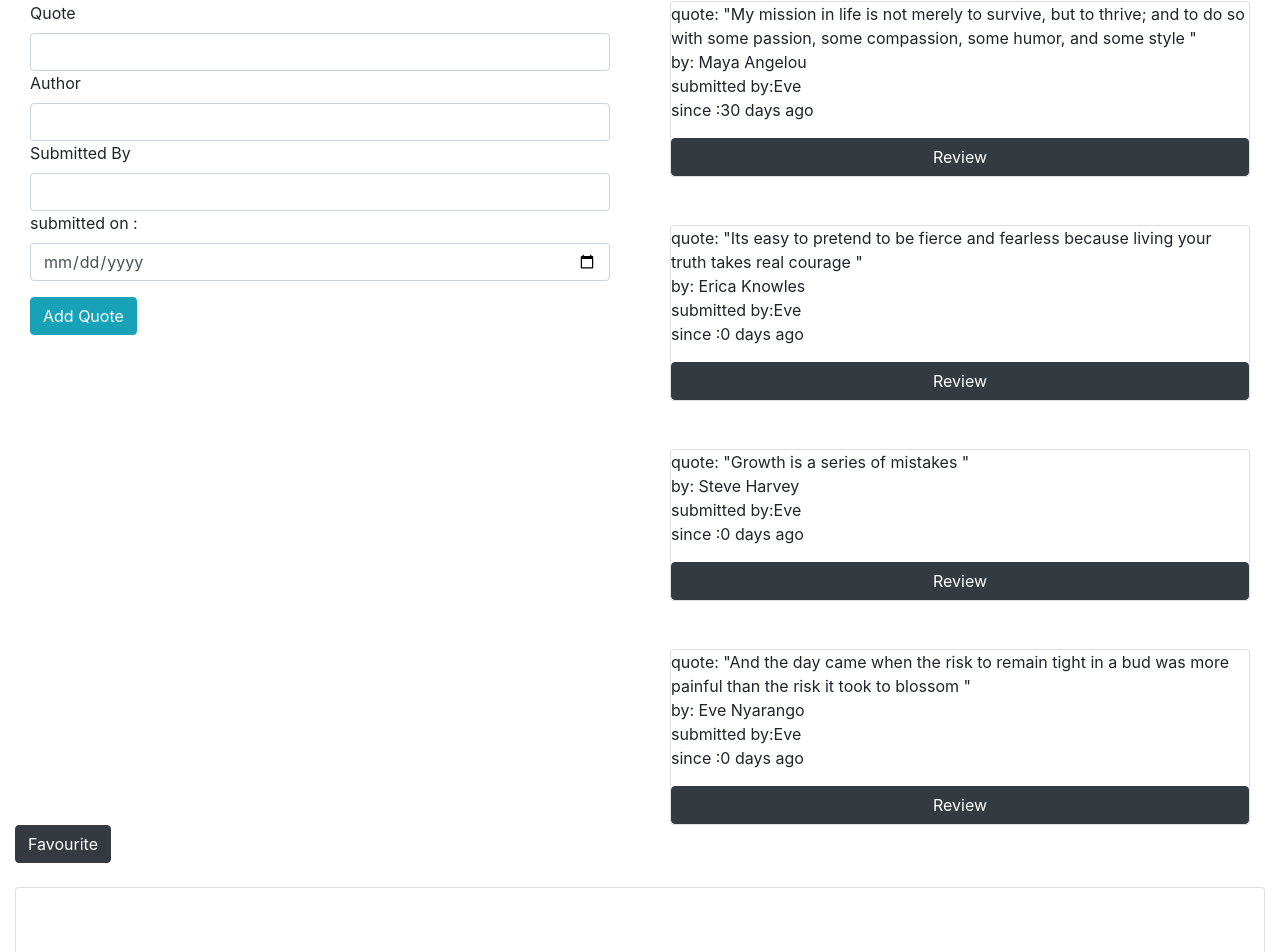
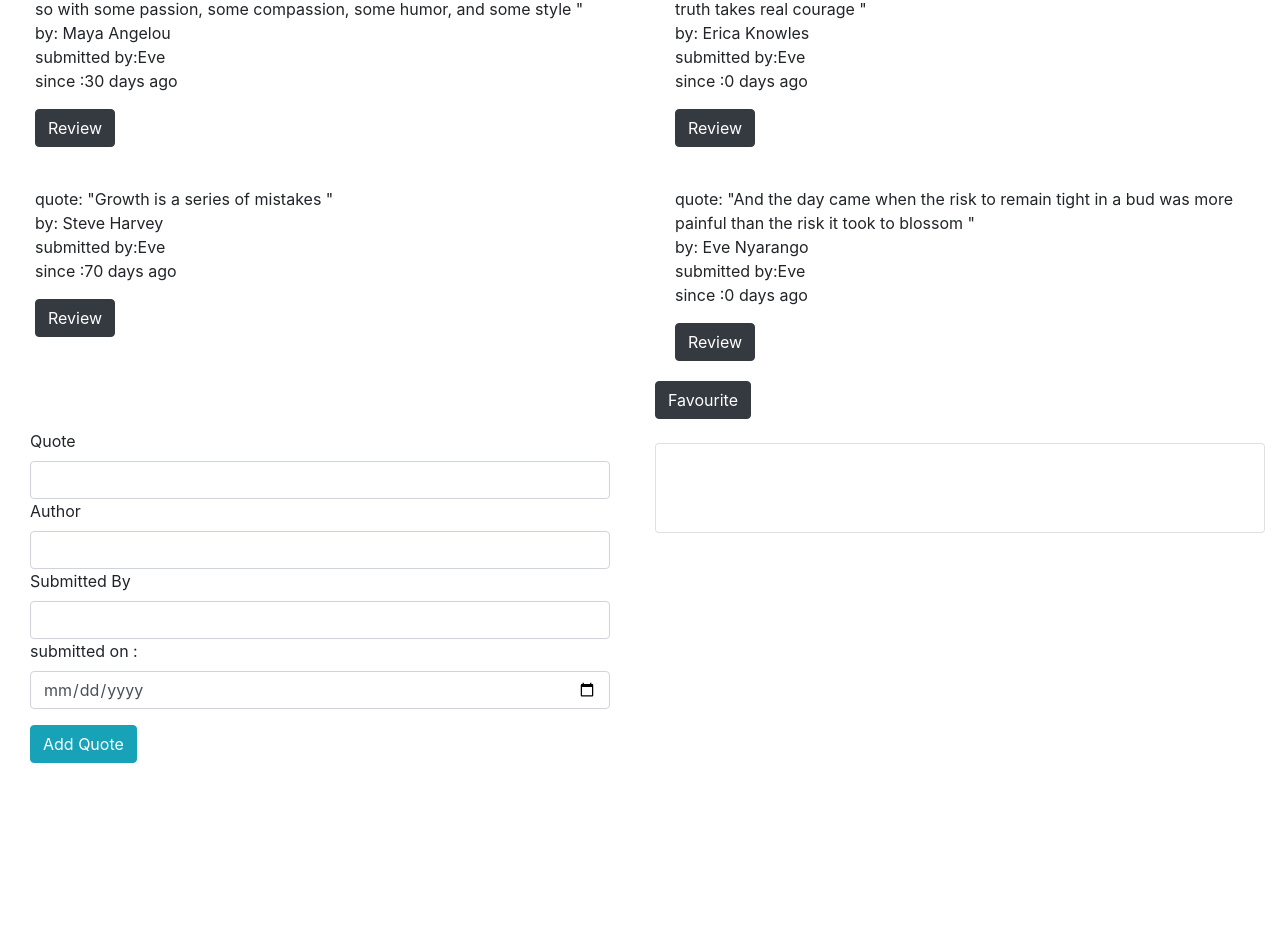
Before and after one commit to EveNyarango/Quotes, an Angular app: page / in a window 1280 px wide. Shown: the part 547-1499 px from the top of the page. After the commit the page ends 1310 px from the top, so only its background shows below. Built offline with nearby package versions, Linux system fonts and the light colour scheme.

Commit message:
style using bootstrap

```diff
--- a/src/app/quote/quote.component.html
+++ b/src/app/quote/quote.component.html
@@ -4,42 +4,43 @@
 
   </div>
 
+
+  <div class="row">
+
+      <div class="col-md-6" *ngFor='let quote of quotes;let i = index'>
+        <div class="card-body">
+          <p id={{i}}>quote: "{{quote.quote}}" <br> by: {{quote.author}} <br> submitted
+            by:{{quote.submittedBy}} <br> since :{{quote.since|dateCount}} days ago</p>
+
+          <button (click)='toggleDetails(i)' class="btn btn-dark">Review</button>
+        </div>
+
+        <div *ngIf='quote.showDescription'>
+          <app-quote-detail [quote]='quote' (isComplete)='deleteQuote($event,i)'></app-quote-detail>
+        </div>
+
+      </div>
+  </div>
   <div class="row">
     <div class="col-md-6">
       <app-quote-form (addQuote)="addNewQuote($event)"></app-quote-form>
     </div>
     <div class="col-md-6">
-        <div *ngFor='let quote of quotes;let i = index'>
-          <br>
-          <br>
-          <div class="container">
-            <div class="card">
-                <p id={{i}}>quote: "{{quote.quote}}" <br> by: {{quote.author}} <br> submitted
-                    by:{{quote.submittedBy}} <br> since :{{quote.since|dateCount}} days ago</p>
+      <div class="favourite">
+        <button (click)='highLikes()' class="btn btn-dark">Favourite</button>
+        <br>
+        <br>
+        <div class="card" appHighlight>
+          <div *ngIf='highLikes'>
+            <p id={{i}}>{{quote}} <br>{{author}} <br>{{submittedBy}} <br>{{since}}</p>
 
-                    <button (click)='toggleDetails(i)' class="btn btn-dark" >Review</button>
-            </div>
           </div>
-            <div *ngIf='quote.showDescription'>
-              <app-quote-detail [quote]='quote' (isComplete)='deleteQuote($event,i)'></app-quote-detail>
-          </div>
+
         </div>
-
-    </div>
-
-  </div>
-
-  <div class="favourite" >
-    <button (click)='highLikes()' class="btn btn-dark" >Favourite</button>
-    <br>
-    <br>
-    <div class="card" appHighlight>
-      <div *ngIf='highLikes'>
-        <p id={{i}}>{{quote}} <br>{{author}} <br>{{submittedBy}} <br>{{since}}</p>
-
       </div>
-
     </div>
   </div>
 
+
+
 </div>
--- a/src/app/quote/quote.component.ts
+++ b/src/app/quote/quote.component.ts
@@ -11,7 +11,7 @@ export class QuoteComponent implements OnInit {
   quotes: Quote[] = [
     new Quote('My mission in life is not merely to survive, but to thrive; and to do so with some passion, some compassion, some humor, and some style ', 'Maya Angelou ', 'Eve', new Date(2020, 11, 5)),
     new Quote('Its easy to pretend to be fierce and fearless because living your truth takes real courage ', 'Erica Knowles', 'Eve', new Date(2010, 11, 14)),
-    new Quote('Growth is a series of mistakes ', 'Steve Harvey', 'Eve', new Date(2015, 11, 14)),
+    new Quote('Growth is a series of mistakes ', 'Steve Harvey', 'Eve', new Date(2020, 12, 14)),
     new Quote('And the day came when the risk to remain tight in a bud was more painful than the risk it took to blossom ', 'Eve Nyarango ', 'Eve', new Date(2010, 11, 14))
   ];
   addNewQuote(quote){
```
